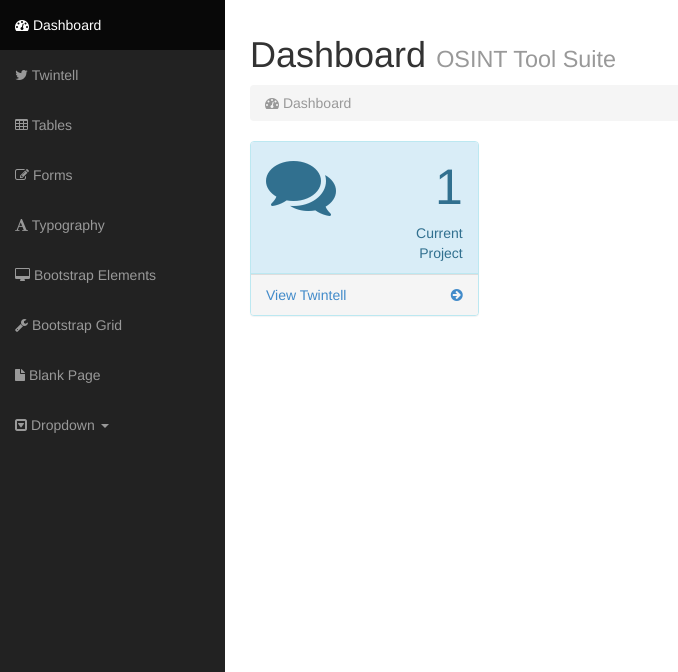
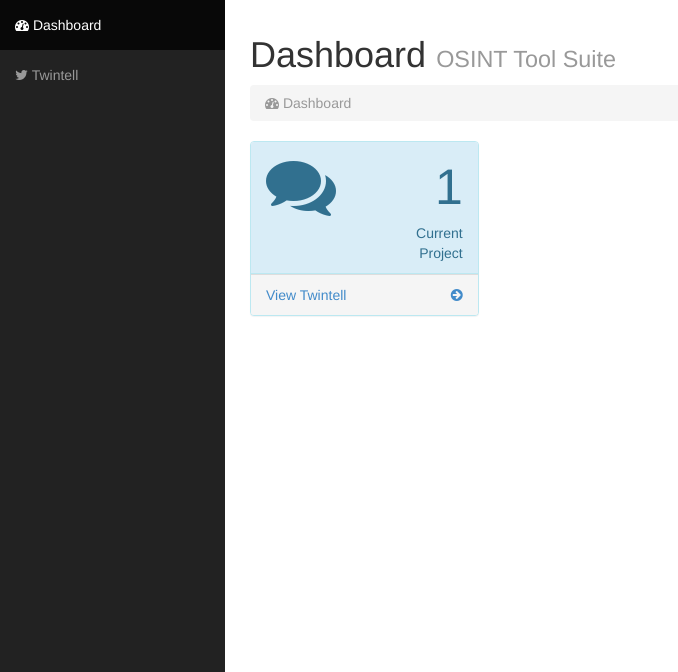
Before and after one commit to DanielBretschneider/Osint-Suite, a PHP site: page /index.php in a window 1280 px wide. Shown: the part 50-722 px from the top of the page, without its empty margins (0-678 px from the left). Run offline with PHP 8.4, Linux system fonts and the light colour scheme; some libraries are stand-ins or nearby versions.

Commit message:
Update sidebar.php

```diff
--- a/etc/layout/sidebar.php
+++ b/etc/layout/sidebar.php
@@ -16,7 +16,7 @@
         <ul class="nav navbar-nav side-nav">
             <li class="active"><a href="/Osint-Suite/index.php"><i class="fa fa-dashboard"></i> Dashboard</a></li>
             <li><a href="/Osint-Suite/etc/prog/Twintell/twintell_index.php"><i class="fa fa-twitter"></i> Twintell</a></li>
-            <li><a href="tables.html"><i class="fa fa-table"></i> Tables</a></li>
+            <!-- <li><a href="tables.html"><i class="fa fa-table"></i> Tables</a></li>
             <li><a href="forms.html"><i class="fa fa-edit"></i> Forms</a></li>
             <li><a href="typography.html"><i class="fa fa-font"></i> Typography</a></li>
             <li><a href="bootstrap-elements.html"><i class="fa fa-desktop"></i> Bootstrap Elements</a></li>
@@ -30,7 +30,7 @@
                     <li><a href="#">Third Item</a></li>
                     <li><a href="#">Last Item</a></li>
                 </ul>
-            </li>
+            </li> -->
         </ul>
         <!--
         <ul class="nav navbar-nav navbar-right navbar-user">
```
